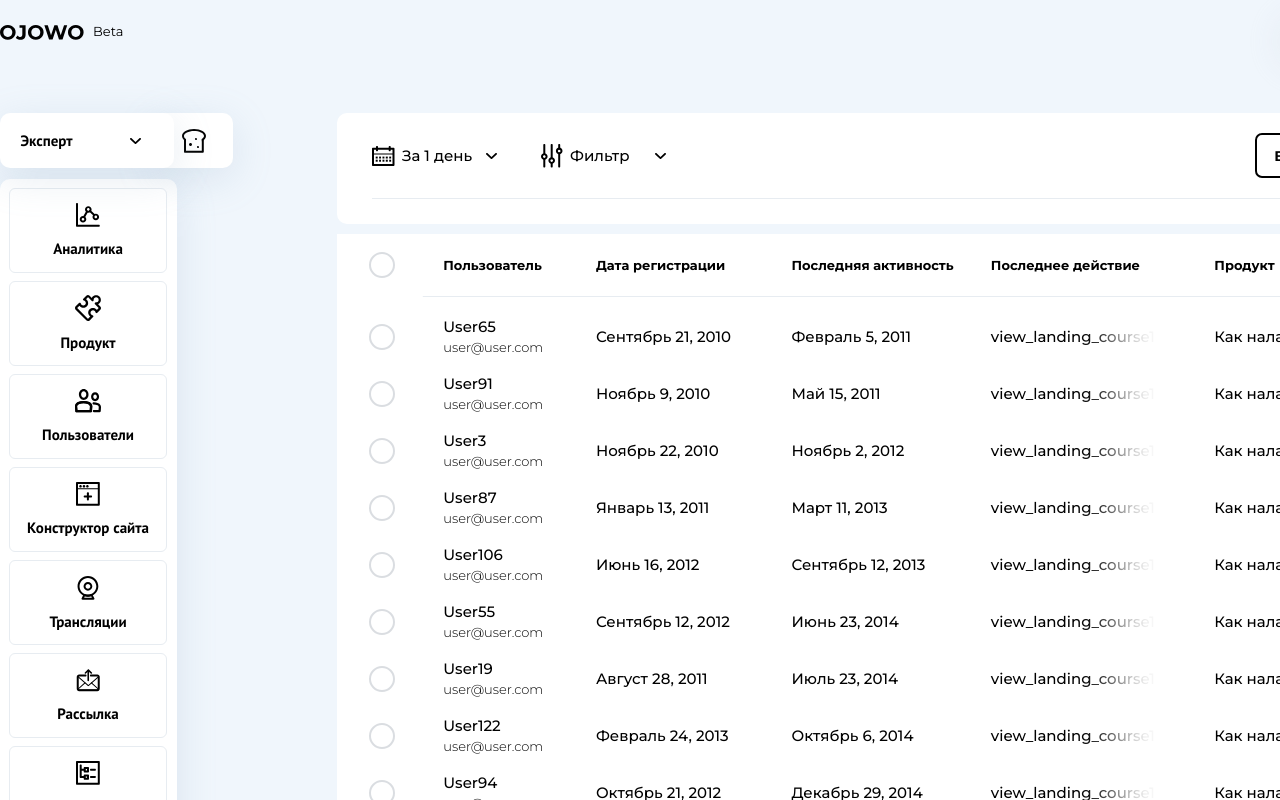
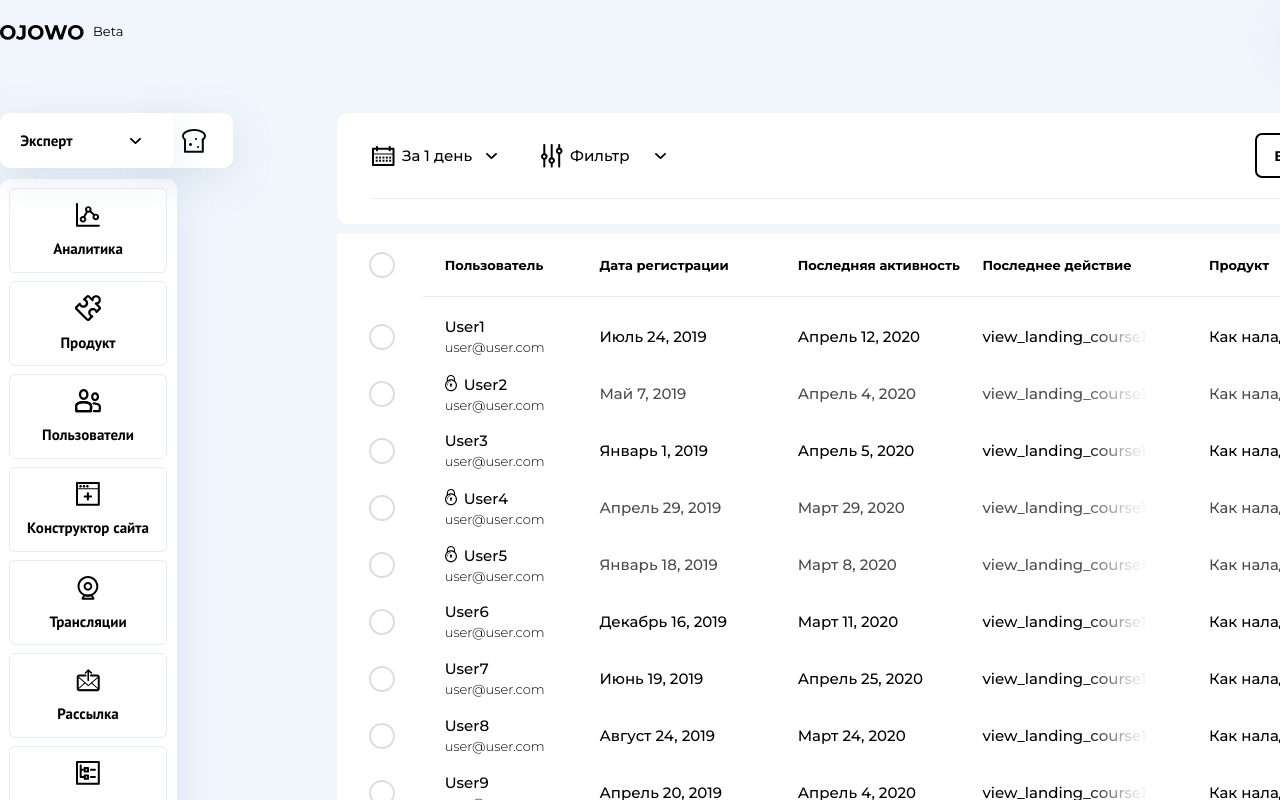
Before and after one commit to PavloPantus/filter-calendar, a React (Create React App) app: page / in a window 1280 px wide. Shown: the top 800 px of the page. Built offline with nearby package versions, Linux system fonts and the light colour scheme.

Commit message:
errir with today and yestarday dates resolved

```diff
--- a/src/components/FilterCalendar/FilterCalendar.js
+++ b/src/components/FilterCalendar/FilterCalendar.js
@@ -220,6 +220,11 @@ const FilterCalendar = (
           </button>
           <button
             onClick={() => {
+              window.scrollTo({
+                top: 0,
+                behavior: "smooth"
+              })
+              console.log('one day', selectStart, selectEnd)
               setTimePeriodStart(selectStart);
               setTimePeriodEnd(selectEnd);
               showCalendar(false);
--- a/src/components/UsersTable/UsersTable.js
+++ b/src/components/UsersTable/UsersTable.js
@@ -45,6 +45,7 @@ const UsersTable = (
     },
     lastActions: 'view_landing_course1',
     product: 'Как наладить отнош',
+    isActive: true,
   };
 
   const [users, setUsers] = useState([]);
@@ -54,9 +55,9 @@ const UsersTable = (
 
     for (let i = 1; i <= 130; i += 1) {
       const registrationDate = {
-        day: getRandomIntInclusive(1, 30),
+        day: getRandomIntInclusive(0, 29),
         month: getRandomIntInclusive(1, 12),
-        year: getRandomIntInclusive(2010, 2020),
+        year: getRandomIntInclusive(2019, 2019),
       };
 
       const newUser = {
@@ -64,10 +65,11 @@ const UsersTable = (
         userNumber: i,
         registrationDate,
         lastActivity: {
-          day: getRandomIntInclusive(1, 30),
-          month: getRandomIntInclusive(1, 12),
+          day: getRandomIntInclusive(0, 29),
+          month: getRandomIntInclusive(3, 4),
           year: getRandomIntInclusive(registrationDate.year + 1, 2020),
         },
+        isLocked: getRandomIntInclusive(0,1)===1? true : false,
       };
 
       newUsers.push(newUser);
@@ -82,26 +84,43 @@ const UsersTable = (
     if(timePeriodStart && timePeriodEnd){
       console.log('filtering')
       return users.filter((user)=>{
-        let userLastActivityDate = new Date(`${user.lastActivity.year}-${user.lastActivity.month}-${user.lastActivity.day}`);
+        let userLastActivityDate = new Date(`${user.lastActivity.year}-${user.lastActivity.month.toString().length>1? user.lastActivity.month: `0${user.lastActivity.month}`}-${user.lastActivity.day.toString().length>1? user.lastActivity.day : `0${user.lastActivity.day}`}T00:00:00Z`)
+
 
         if(
-          userLastActivityDate > timePeriodStart
+          userLastActivityDate >= timePeriodStart
           &&
-          userLastActivityDate < timePeriodEnd
+          userLastActivityDate <= timePeriodEnd
+          ||
+          (userLastActivityDate.getFullYear() === timePeriodStart.getFullYear()
+            &&
+            userLastActivityDate.getMonth() === timePeriodStart.getMonth()
+            &&
+            userLastActivityDate.getDate() === timePeriodStart.getDate()
+            &&
+            userLastActivityDate.getFullYear() === timePeriodEnd.getFullYear()
+            &&
+            userLastActivityDate.getMonth() === timePeriodEnd.getMonth()
+            &&
+            userLastActivityDate.getDate() === timePeriodEnd.getDate())
+
 
         ) { return true}
 
         return false;
 
       })
+        .sort((user1,user2)=>{
+        let user1LastActivityDate = new Date(`${user1.lastActivity.year}-${user1.lastActivity.month.toString().length>1? user1.lastActivity.month: `0${user1.lastActivity.month}`}-${user1.lastActivity.day.toString().length>1? user1.lastActivity.day : `0${user1.lastActivity.day}`}T00:00:00Z`);
+        let user2LastActivityDate = new Date(`${user2.lastActivity.year}-${user2.lastActivity.month.toString().length>1? user2.lastActivity.month: `0${user2.lastActivity.month}`}-${user2.lastActivity.day.toString().length>1? user2.lastActivity.day : `0${user2.lastActivity.day}`}T00:00:00Z`);
+
+        return user1LastActivityDate.getTime() - user2LastActivityDate.getTime()
+      })
+
     }
 
-    return users.sort((user1,user2)=>{
-      let user1LastActivityDate = new Date(`${user1.lastActivity.year}-${user1.lastActivity.month}-${user1.lastActivity.day}`);
-      let user2LastActivityDate = new Date(`${user2.lastActivity.year}-${user2.lastActivity.month}-${user2.lastActivity.day}`);
+    return users
 
-      return user1LastActivityDate - user2LastActivityDate
-    })
   },[timePeriodStart, timePeriodEnd, users])
 
 
@@ -149,12 +168,16 @@ const UsersTable = (
               </td>
               <td className="users-table__data">
                 <div className="users-table__user-number">
+                  {
+                    user.isLocked &&
+                    <img className={'users-table__icon-locked-user'} src="/filter-calendar/images/icon-lockUser.svg" />
+                  }
                   User
                   {user.userNumber}
                 </div>
                 <div className="users-table__user-mail">{user.userMail}</div>
               </td>
-              <td className="users-table__data">
+              <td className={`users-table__data ${user.isLocked? 'users-table__data_locked' : ''}`}>
                 {dateVocabulary[user.registrationDate.month]}
                 {' '}
                 {user.registrationDate.day}
@@ -162,7 +185,7 @@ const UsersTable = (
                 {' '}
                 {user.registrationDate.year}
               </td>
-              <td className="users-table__data">
+              <td className={`users-table__data ${user.isLocked? 'users-table__data_locked' : ''}`}>
                 {dateVocabulary[user.lastActivity.month]}
                 {' '}
                 {user.lastActivity.day}
@@ -170,8 +193,8 @@ const UsersTable = (
                 {' '}
                 {user.lastActivity.year}
               </td>
-              <td className="users-table__data add-blur">{user.lastActions}</td>
-              <td className="users-table__data add-blur">{user.product}</td>
+              <td className={`users-table__data add-blur ${user.isLocked? 'users-table__data_locked' : ''}`}>{user.lastActions}</td>
+              <td className={`users-table__data add-blur ${user.isLocked? 'users-table__data_locked' : ''}`}>{user.product}</td>
               <td className="users-table__data">
                 <button className="users-table__edit-item">
                   <img src="/filter-calendar/images/icon-edit.svg" />
--- a/src/components/UsersTable/UsersTable.scss
+++ b/src/components/UsersTable/UsersTable.scss
@@ -93,8 +93,12 @@
     font-style: normal;
     font-weight: 500;
     font-size: 15px;
+    vertical-align: middle;
 
-    vertical-align: middle;
+    &_locked {
+      opacity: 0.7;
+    }
+
     &:first-child{
       padding-left: 32px;
     }
@@ -143,6 +147,15 @@
     border: 2px solid rgba(131, 142, 157, 0.3);
   }
 
+  &__user-number {
+    display: flex;
+    align-items: flex-end;
+  }
+
+  &__icon-locked-user {
+    margin-right: 7px;
+  }
+
   &__user-mail {
     margin-top: 7px;
     font-family: Montserrat, serif;
--- a/src/components/UsersTableControls/UsersTableControls.scss
+++ b/src/components/UsersTableControls/UsersTableControls.scss
@@ -137,7 +137,7 @@
   width: 100%;
   height: 100vh;
   background: rgba(240, 246, 252, 0.7);
-  backdrop-filter: blur(4px);
+  backdrop-filter: blur(2px);
 }
 
 .calendar-wrapper {
```
Also changed, not shown: public/filter-calendar/images/icon-lockUser.svg (added), public/images/icon-lockUser.svg (added).
